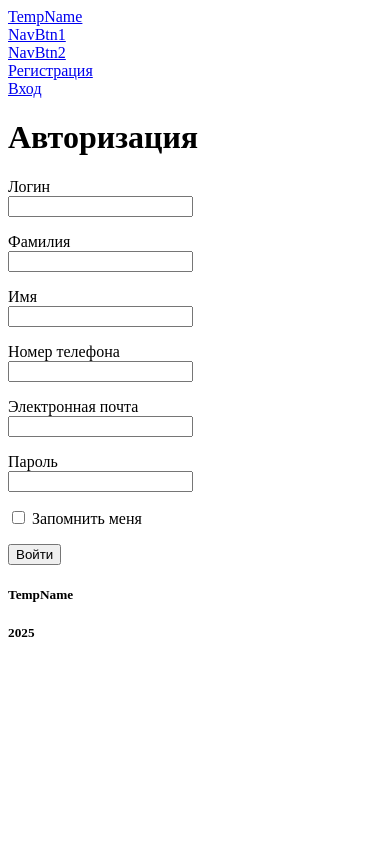
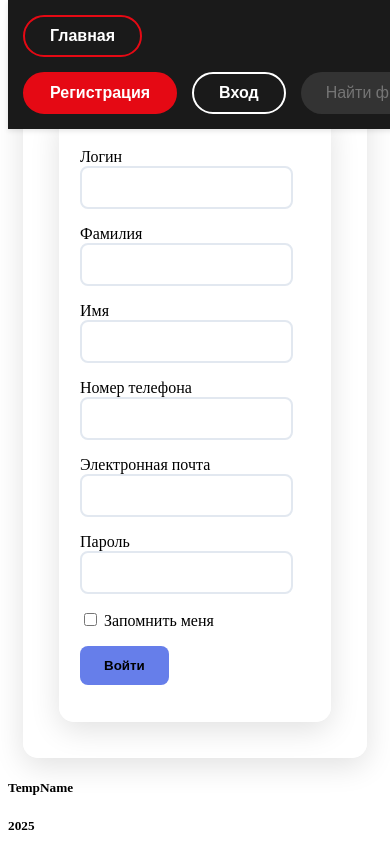
Before and after one commit to LilFreezyV/TECHNOSTRELKA, a Flask app: page /register in a window 390 px wide. Before the commit the page ends 637 px from the top, so only its background shows below. Run offline with Flask 3, Linux system fonts and the light colour scheme.

Commit message:
Начало работы на фронтом. Написано оформление страницы с фильмами, стилизована шапка, формы регистрации и авторизации.

```diff
--- a/search_engine/app.py
+++ b/search_engine/app.py
@@ -3,6 +3,7 @@ import core
 import os
 
 app = Flask('SearchEngine')
+
 
 @app.route('/login', methods=['POST'])
 def login():
@@ -14,6 +15,7 @@ def login():
         'uid': uid,
         'status': status
     })
+
 
 @app.route('/register', methods=['POST'])
 def register():
@@ -36,12 +38,14 @@ def register():
 def recs():
     return core.get_recs()
 
+
 @app.route('/find', methods=['POST'])
 def find():
     data = request.json
     query = data.get('q')
     return core.process_query(query)
 
+
 if __name__ == "__main__":
     env = os.environ.get('ENVIRONMENT')
     # app.run(debug = env=='development', host='0.0.0.0', port=5001)
--- a/webapp/app.py
+++ b/webapp/app.py
@@ -1,4 +1,4 @@
-from flask import Flask, render_template, request, make_response
+from flask import Flask, render_template, request, make_response, redirect
 from register_form import RegisterForm
 from login_form import LoginForm
 import core
@@ -24,7 +24,8 @@ app.config['SECRET_KEY'] = 'yandexlyceum_secret_key'
 
 @app.route('/')
 def index():
-    return app.redirect('/recs')
+    return redirect('/recs')
+
 
 @app.route('/login', methods=['GET', 'POST'])
 def login():
@@ -37,10 +38,11 @@ def login():
         )
         if success:
             response = make_response(app.redirect('/recs'))
-            response.set_cookie('uid', f'{uid}', max_age=60*60)
+            response.set_cookie('uid', f'{uid}', max_age=60 * 60)
             return response
         return render_template('login.html', title='Авторизация', gnev_msg='Неверный логин или пароль', form=form)
     return render_template('login.html', title='Авторизация', form=form)
+
 
 @app.route('/register', methods=['GET', 'POST'])
 def register():
@@ -57,10 +59,12 @@ def register():
         )
         if success:
             response = make_response(app.redirect('/recs'))
-            response.set_cookie('uid', f'{uid}', max_age=60*60)
+            response.set_cookie('uid', f'{uid}', max_age=60 * 60)
             return response
-        return render_template('register.html', title='Регистрация', gnev_msg='Логин уже занят, попробуйте другой', form=form)
+        return render_template('register.html', title='Регистрация', gnev_msg='Логин уже занят, попробуйте другой',
+                               form=form)
     return render_template('register.html', title='Регистрация', form=form)
+
 
 @app.route('/recs')
 def recs():
@@ -69,6 +73,7 @@ def recs():
         title='Главная',
         ctx=core.get_recs()
     )
+
 
 @app.route('/find', methods=['POST'])
 def find():
@@ -79,5 +84,6 @@ def find():
         ctx=core.get_ctx_for_query(query)
     )
 
+
 if __name__ == "__main__":
     app.run(debug=True, host='0.0.0.0')
--- /dev/null
+++ b/webapp/static/header_style.css
@@ -0,0 +1,105 @@
+/* Обновленные стили шапки */
+.header {
+  background-color: #1a1a1a;
+  padding: 15px 30px;
+  display: flex;
+  align-items: center;
+  gap: 40px;
+  box-shadow: 0 2px 5px rgba(0, 0, 0, 0.1);
+  position: fixed;
+  width: 100%;
+  top: 0;
+  z-index: 1000;
+}
+
+.header-left {
+  display: flex;
+  align-items: center;
+  gap: 30px;
+}
+
+/* Новые стили для кнопки "Главная" */
+.home-btn {
+  color: white;
+  text-decoration: none;
+  font-weight: 500;
+  padding: 8px 15px;
+  border-radius: 20px;
+  transition: all 0.3s ease;
+  font-family: 'Arial', sans-serif;
+  border: 2px solid #e50914;
+}
+
+.home-btn:hover {
+  background-color: rgba(255, 255, 255, 0.1);
+}
+
+/* Остальные стили */
+.auth-buttons {
+  display: flex;
+  gap: 15px;
+}
+
+.search-form {
+  flex: 1;
+  max-width: 600px;
+  margin: 0 auto;
+}
+
+#btn {
+  padding: 10px 25px;
+  border-radius: 25px;
+  font-weight: 600;
+  cursor: pointer;
+  transition: all 0.3s ease;
+  text-decoration: none;
+  font-family: 'Arial', sans-serif;
+}
+
+
+
+.signup-btn {
+  background-color: #e50914;
+  color: white;
+  border: 2px solid #e50914;
+}
+
+.login-btn {
+  background-color: transparent;
+  color: white;
+  border: 2px solid white;
+}
+
+.search-input {
+  width: 100%;
+  padding: 12px 25px;
+  border-radius: 30px;
+  border: none;
+  background-color: #333;
+  color: white;
+  font-size: 16px;
+}
+
+@media (max-width: 768px) {
+  .header {
+    flex-wrap: wrap;
+    gap: 15px;
+    padding: 15px;
+  }
+
+  .header-left {
+    order: 1;
+    width: 100%;
+    justify-content: space-between;
+  }
+
+  .home-btn {
+    margin-right: auto; /* Выравнивание для мобильной версии */
+  }
+
+  .search-form {
+    order: 2;
+    margin: 0;
+    width: 100%;
+  }
+}
--- /dev/null
+++ b/webapp/static/login_style.css
@@ -0,0 +1,109 @@
+/* styles.css */
+
+.container {
+    background: rgba(255, 255, 255, 0.95);
+    border-radius: 15px;
+    box-shadow: 0 8px 30px rgba(0, 0, 0, 0.12);
+    padding: 2rem;
+    backdrop-filter: blur(10px);
+    border: 1px solid rgba(255, 255, 255, 0.2);
+    transition: transform 0.3s ease;
+    justify-content: center;
+}
+
+
+h1 {
+    color: #2c3e50;
+    font-weight: 700;
+    text-align: center;
+    margin-bottom: 1.5rem;
+    letter-spacing: -0.5px;
+}
+
+.form-label {
+    font-weight: 600;
+    color: #4a5568;
+    margin-bottom: 0.5rem;
+}
+
+.form-control {
+    border: 2px solid #e2e8f0;
+    border-radius: 8px;
+    padding: 0.75rem 1rem;
+    transition: all 0.3s ease;
+}
+
+.form-control:focus {
+    border-color: #667eea;
+    box-shadow: 0 0 0 3px rgba(102, 126, 234, 0.1);
+}
+
+.btn-primary {
+    background: #667eea;
+    border: none;
+    padding: 0.75rem 1.5rem;
+    border-radius: 8px;
+    font-weight: 600;
+    transition: all 0.3s ease;
+}
+
+.btn-primary:hover {
+    background: #5a67d8;
+    transform: translateY(-2px);
+    box-shadow: 0 5px 15px rgba(102, 126, 234, 0.3);
+}
+
+.invalid-feedback {
+    font-size: 0.875rem;
+    color: #e53e3e;
+    margin-top: 0.25rem;
+}
+
+.alert-danger {
+    background: #fed7d7;
+    border-color: #feb2b2;
+    color: #e53e3e;
+    border-radius: 8px;
+    padding: 0.75rem 1rem;
+}
+
+.form-check-input:checked {
+    background-color: #667eea;
+    border-color: #667eea;
+}
+
+.text-center a {
+    color: #667eea;
+    text-decoration: none;
+    transition: color 0.3s ease;
+}
+
+.text-center a:hover {
+    color: #5a67d8;
+    text-decoration: underline;
+}
+
+@media (max-width: 768px) {
+    .container {
+        margin: 1rem;
+        padding: 1.5rem;
+    }
+
+    h1 {
+        font-size: 1.75rem;
+    }
+}
+
+
+
+.row.justify-content-center {
+    justify-content: center; /* Двойное центрирование для Bootstrap */
+}
+
+/* Для мобильной адаптации */
+@media (max-width: 576px) {
+    .container {
+        margin: 15px;
+        padding: 1.25rem;
+    }
+}
--- /dev/null
+++ b/webapp/static/recs_style.css
@@ -0,0 +1,118 @@
+.cards-container {
+    display: grid;
+    grid-template-columns: repeat(auto-fit, minmax(240px, 1fr));
+    gap: 24px;
+    padding: 20px;
+    max-width: 1200px;
+    margin: 0 auto;
+}
+
+@media (max-width: 1200px) {
+    .cards-container {
+        grid-template-columns: repeat(3, 1fr);
+    }
+}
+
+@media (max-width: 900px) {
+    .cards-container {
+        grid-template-columns: repeat(2, 1fr);
+    }
+}
+
+@media (max-width: 600px) {
+    .cards-container {
+        grid-template-columns: 1fr;
+    }
+}
+
+.film-card {
+    width: 100%;
+    background: white;
+    border-radius: 12px;
+    overflow: hidden;
+    position: relative;
+    cursor: pointer;
+    transition: transform 0.3s ease, box-shadow 0.3s ease;
+    box-shadow: 0 4px 8px rgba(0, 0, 0, 0.2);
+    border: 3px solid black;
+}
+
+.film-card:hover {
+    transform: translateY(-5px);
+    box-shadow: 0 8px 16px rgba(0, 0, 0, 0.3);
+}
+
+.card-poster {
+    width: 100%;
+    height: 360px;
+    object-fit: cover;
+    border-radius: 12px 12px 0 0;
+}
+
+.card-content {
+    padding: 16px;
+}
+
+.card-title {
+    color: black;
+    font-size: 18px;
+    font-weight: 600;
+    margin-bottom: 8px;
+    white-space: nowrap;
+    overflow: hidden;
+    text-overflow: ellipsis;
+}
+
+.card-description {
+    color: black;
+    font-size: 14px;
+    line-height: 1.4;
+    display: -webkit-box;
+    -webkit-line-clamp: 3;
+    -webkit-box-orient: vertical;
+    overflow: hidden;
+    margin-bottom: 12px;
+}
+
+.card-rating {
+    display: flex;
+    align-items: center;
+    color: #ffd700;
+    font-size: 14px;
+}
+
+.star-icon {
+    width: 16px;
+    height: 16px;
+    margin-right: 4px;
+}
+
+.card-age-restriction {
+    position: absolute;
+    top: 10px;
+    left: 10px;
+    background: rgba(0, 0, 0, 0.7);
+    color: #fff;
+    padding: 4px 8px;
+    border-radius: 4px;
+    font-size: 12px;
+    font-weight: bold;
+}
+
+.btn {
+  padding: 10px 25px;
+  border-radius: 25px;
+  font-weight: 600;
+  cursor: pointer;
+  transition: all 0.3s ease;
+  text-decoration: none;
+  font-family: 'Arial', sans-serif;
+}
+
+.btn:hover {
+    box-shadow: 0 8px 16px rgba(0, 0, 0, 0.3);
+}
+
+.btn:focus {
+    background-color: red;
+}
--- a/webapp/templates/base.html
+++ b/webapp/templates/base.html
@@ -2,29 +2,23 @@
 <html lang="ru-en">
 <head>
     <meta charset="utf-8"/>
-    <link rel="stylesheet" href="style.css">
+    <link rel="stylesheet" href="header_style.css">
+    <link rel="stylesheet" href="recs_style.css">
+    <link rel="stylesheet" href="login_style.css">
     <title>{{title}} - TempName</title>
     <!-- <link rel="stylesheet" type="text/css" href=""> // style -->
 </head>
 <body>
-<header>
-    <div>
-        <a href="/">TempName</a>
+<header class="header">
+    <a href="http://127.0.0.1:5000/" class="home-btn" id="btn">Главная</a>
+    <div class="auth-buttons"> <!-- Навигация -->
+        <a href="http://127.0.0.1:5000/register" class="signup-btn" id="btn">Регистрация</a>
+        <a href="http://127.0.0.1:5000/login" class="login-btn" id="btn">Вход</a>
     </div>
-    <div> <!-- Навигация -->
-        <div>
-            <a href="/">NavBtn1</a>
-        </div>
-        <div>
-            <a href="/">NavBtn2</a>
-        </div>
-        <div>
-            <a href="http://127.0.0.1:5000/register">Регистрация</a>
-        </div>
-        <div>
-            <a href="http://127.0.0.1:5000/login">Вход</a>
-        </div>
-    </div>
+    <form class="search-form">
+    <input type="text" class="search-input" placeholder="Найти фильм...">
+  </form>
+
 </header>
 <main role="main" class="container">
     {% block content %}{% endblock %}
--- a/webapp/templates/register.html
+++ b/webapp/templates/register.html
@@ -1,7 +1,10 @@
 {% extends "base.html" %}
 
 {% block content %}
-<h1>Авторизация</h1>
+<h1>Регистрация</h1>
+<div class="container">
+    <div class="row justify-content-center">
+        <div class="col-md-8 col-lg-6">
             <form action="" method="post">
                 {{ form.hidden_tag() }}
                 <p>
@@ -66,4 +69,8 @@
                     </p>
                 </div>
             </form>
+        </div>
+    </div>
+</div>
+
 {% endblock %}
```
Also changed, not shown: search_engine/core.py (+21 -4 lines), webapp/core.py (+8 -4 lines), webapp/templates/index.html (+10 -2 lines), webapp/templates/login.html (+8 -0 lines), webapp/static/style.css (deleted). Lines whose indentation alone changed are shown as unchanged.
